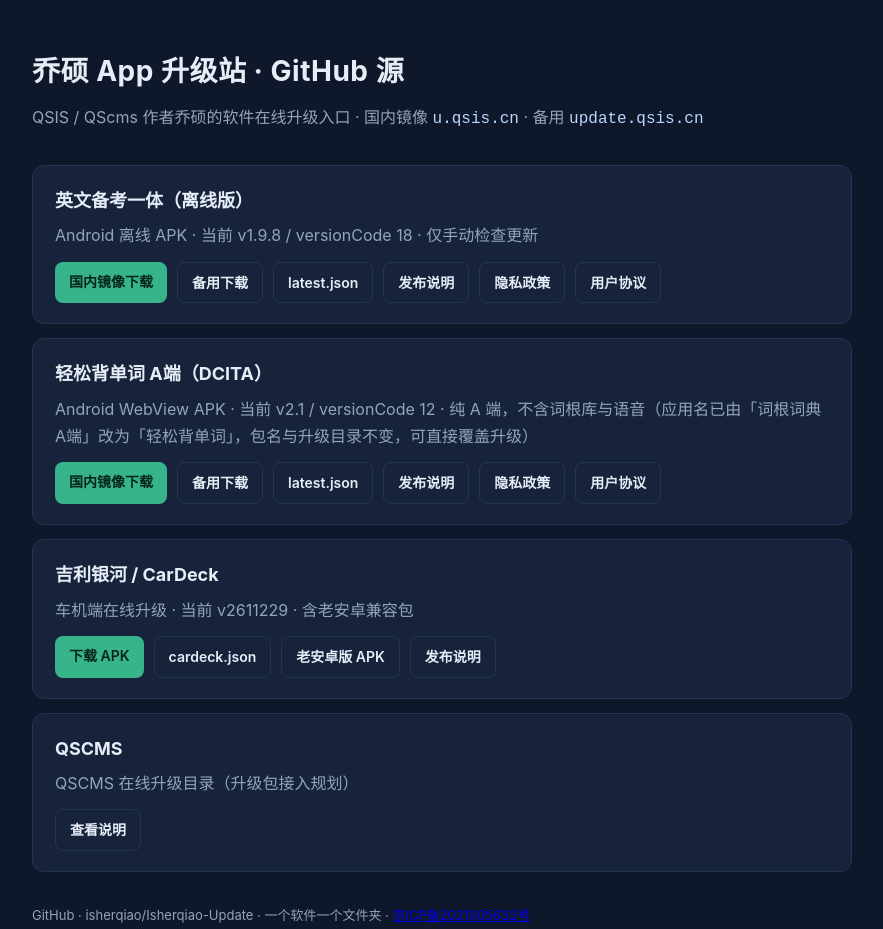
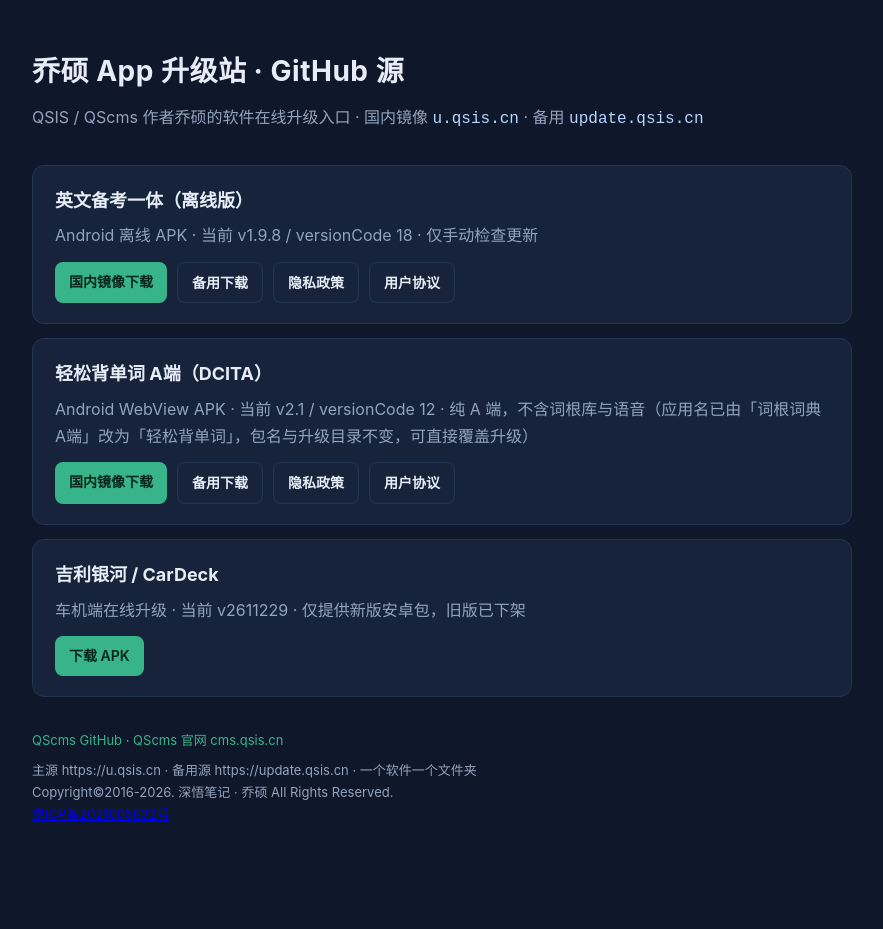
Before and after one commit to isherqiao/Isherqiao-Update, a plain HTML site: page index.html in a window 1280 px wide. Shown: the whole page, without its empty margins (198-1081 px from the left). After the commit the page ends 889 px from the top, so only its background shows below. Drawn offline with Linux system fonts and the light colour scheme.

Commit message:
v26112803 首页精简：去掉 latest.json/发布说明/cardeck.json/老安卓版/QSCMS 说明入口；底部补 QScms GitHub 与 cms.qsis.cn 官方地址、主源备用源、深悟笔记版权；CarDeck 旧版下架

```diff
--- a/index.html
+++ b/index.html
@@ -19,6 +19,8 @@ h1{font-size:28px;margin:0 0 8px;letter-spacing:.5px}
 a.btn{display:inline-block;padding:8px 14px;border-radius:8px;background:var(--accent);color:#06251b;text-decoration:none;font-weight:600;font-size:14px}
 a.ghost{background:transparent;color:var(--text);border:1px solid var(--line)}
 footer{margin-top:32px;color:var(--muted);font-size:13px}
+.footlinks{margin:0 0 8px}
+.footlinks a{color:var(--accent);text-decoration:none}
 code{color:#b9d6ff}
 </style>
 </head>
@@ -33,8 +35,6 @@ code{color:#b9d6ff}
     <div class="links">
       <a class="btn" href="https://u.qsis.cn/enexam/enexam-18.apk">国内镜像下载</a>
       <a class="btn ghost" href="enexam/enexam-18.apk">备用下载</a>
-      <a class="btn ghost" href="enexam/latest.json">latest.json</a>
-      <a class="btn ghost" href="enexam/README.md">发布说明</a>
       <a class="btn ghost" href="enexam/privacy.html">隐私政策</a>
       <a class="btn ghost" href="enexam/terms.html">用户协议</a>
     </div>
@@ -45,29 +45,24 @@ code{color:#b9d6ff}
     <div class="links">
       <a class="btn" href="https://u.qsis.cn/DCITA/dcita-12.apk">国内镜像下载</a>
       <a class="btn ghost" href="DCITA/dcita-12.apk">备用下载</a>
-      <a class="btn ghost" href="DCITA/latest.json">latest.json</a>
-      <a class="btn ghost" href="DCITA/README.md">发布说明</a>
       <a class="btn ghost" href="DCITA/privacy.html">隐私政策</a>
       <a class="btn ghost" href="DCITA/terms.html">用户协议</a>
     </div>
   </section>
   <section class="card">
     <h2>吉利银河 / CarDeck</h2>
-    <p>车机端在线升级 · 当前 v2611229 · 含老安卓兼容包</p>
+    <p>车机端在线升级 · 当前 v2611229 · 仅提供新版安卓包，旧版已下架</p>
     <div class="links">
       <a class="btn" href="galaxy-app/cardeck-latest.apk">下载 APK</a>
-      <a class="btn ghost" href="galaxy-app/cardeck.json">cardeck.json</a>
-      <a class="btn ghost" href="galaxy-app/CarDeck-legacy.apk">老安卓版 APK</a>
-      <a class="btn ghost" href="galaxy-app/README.md">发布说明</a>
     </div>
   </section>
-  <section class="card">
-    <h2>QSCMS</h2>
-    <p>QSCMS 在线升级目录（升级包接入规划）</p>
-    <div class="links"><a class="btn ghost" href="qscms/README.md">查看说明</a></div>
-  </section>
 </div>
-<footer>GitHub · isherqiao/Isherqiao-Update · 一个软件一个文件夹 · <a href="https://beian.miit.gov.cn/" target="_blank" rel="noopener">京ICP备2021005632号</a></footer>
+<footer>
+  <div class="footlinks"><a href="https://github.com/isherqiao/QScms" target="_blank" rel="noopener">QScms GitHub</a> · <a href="https://cms.qsis.cn/" target="_blank" rel="noopener">QScms 官网 cms.qsis.cn</a></div>
+  主源 https://u.qsis.cn · 备用源 https://update.qsis.cn · 一个软件一个文件夹<br>
+  Copyright©2016-2026. 深悟笔记 · 乔硕 All Rights Reserved.<br>
+  <a href="https://beian.miit.gov.cn/" target="_blank" rel="noopener">京ICP备2021005632号</a>
+</footer>
 </div>
 </body>
 </html>
```
Also changed, not shown: galaxy-app/cardeck-legacy.json (deleted, +0 -8 lines), 2 other files.
